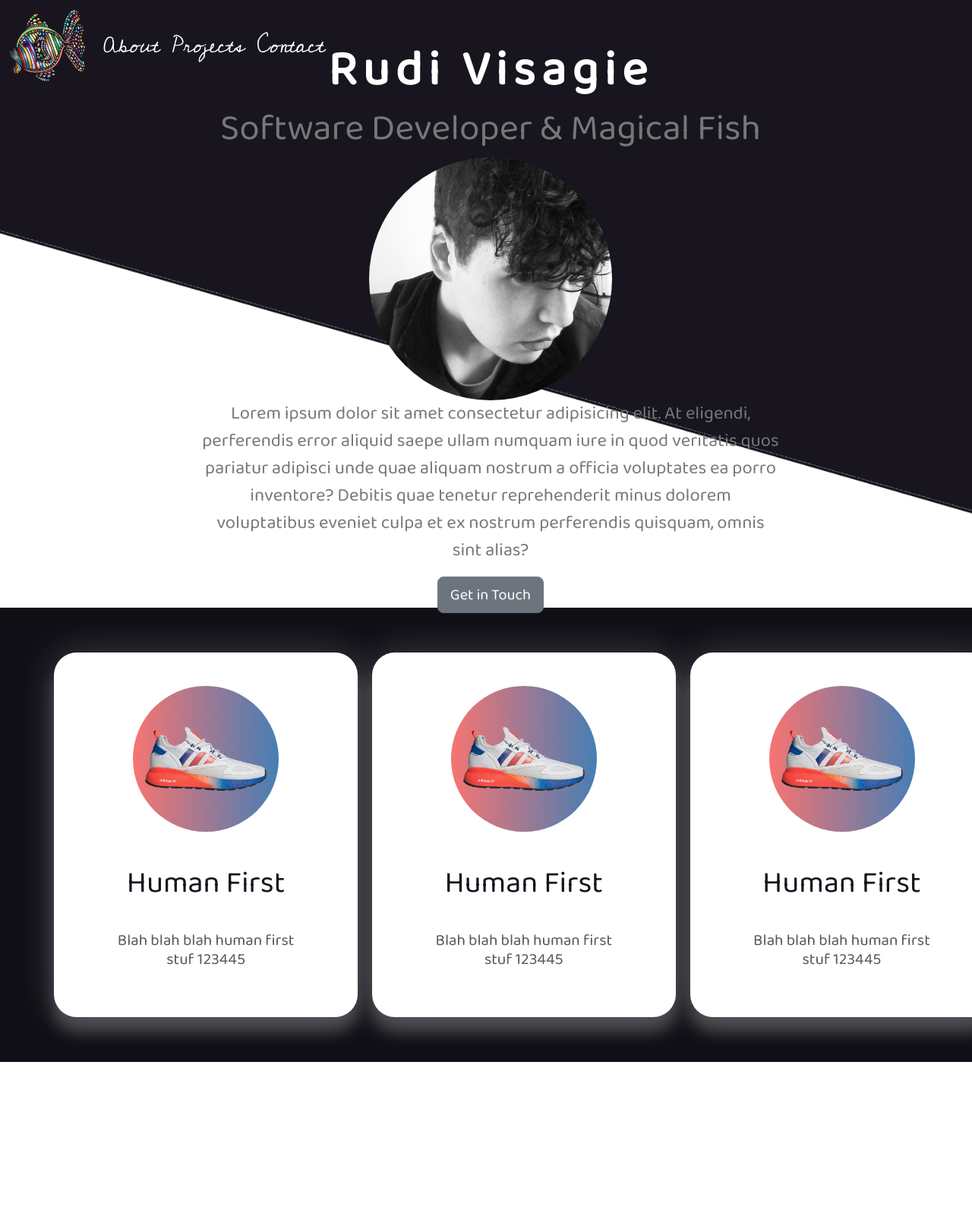
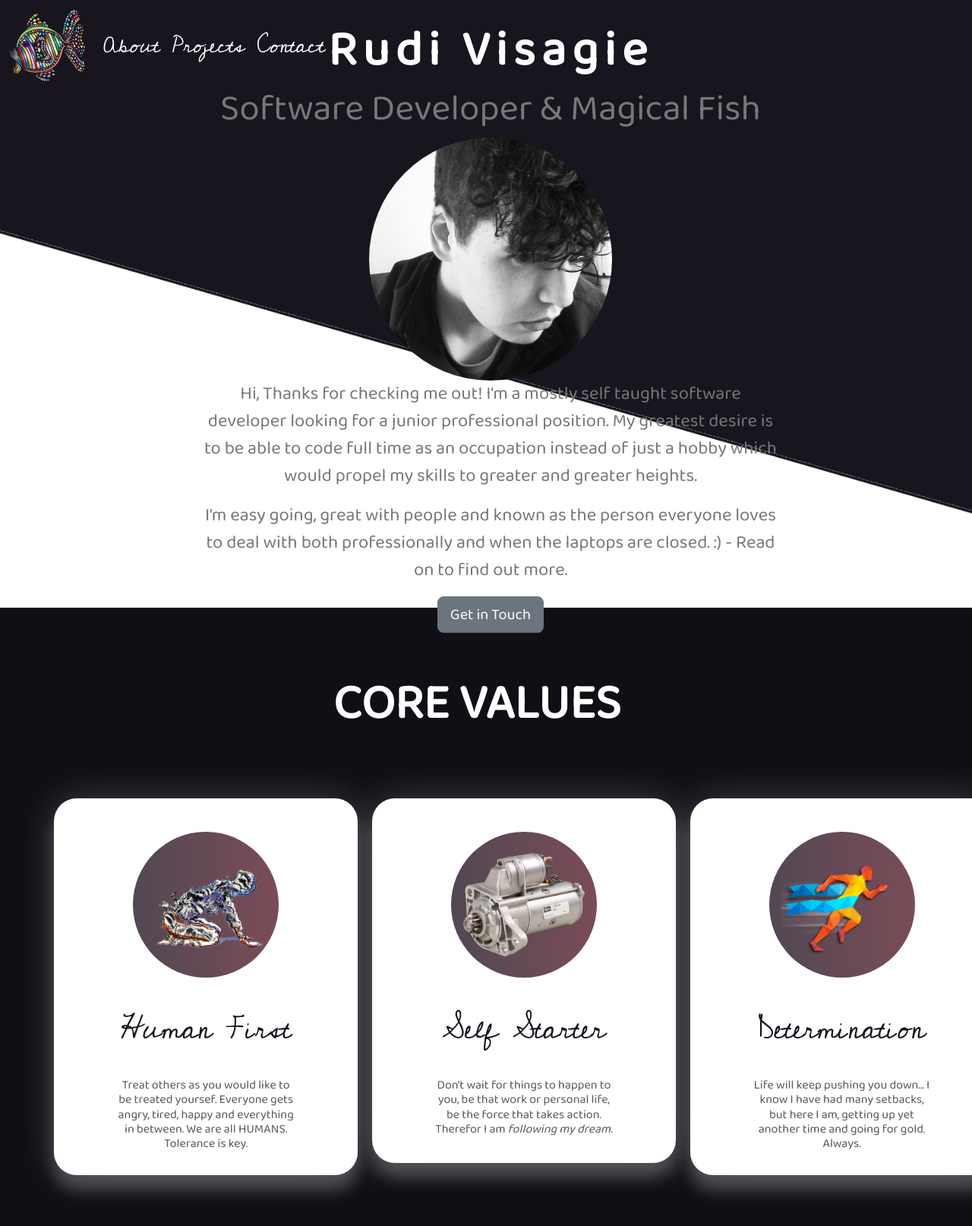
Before and after one commit to MagicFishgit/magicfish.dev, a Flask app: page /about in a window 1280 px wide. Shown: the whole page at 76% size. Before the commit the page ends 1398 px from the top, so only its background shows below. Run offline with Flask 2, Linux system fonts and the light colour scheme.

Commit message:
finished core values section

```diff
--- a/website/static/CSS/style.css
+++ b/website/static/CSS/style.css
@@ -3,10 +3,6 @@
   font-family: "Cedarville";
   src: url(../CedarvilleCursive-Regular.ttf) format("truetype");
 }
-body {
-  background: #110f16;
-}
-
 /* This pen */
 body {
   font-family: "Baloo 2", cursive;
@@ -14,6 +10,7 @@ body {
   color: #ffffff;
   text-rendering: optimizeLegibility;
   font-weight: initial;
+  background: #110f16;
 }
 
 .dark {
@@ -403,7 +400,7 @@ div h1 {
 .circle {
   width: 12rem;
   height: 12rem;
-  background: linear-gradient(to right, rgba(245, 70, 66, 0.75), rgba(8, 83, 156, 0.75));
+  background: linear-gradient(to right, rgba(22, 11, 26, 0.75), rgba(78, 16, 30, 0.75));
   position: absolute;
   border-radius: 50%;
   z-index: 1;
@@ -418,10 +415,11 @@ div h1 {
   transition: all 0.75s ease-out;
   color: #18151f;
   text-align: center;
+  font-family: Cedarville;
 }
 
 .info-3d h3 {
-  font-size: 1.3rem;
+  font-size: 1rem;
   padding: 2rem 0rem;
   color: #585858;
   font-weight: lighter;
@@ -440,4 +438,10 @@ div h1 {
   width: 10rem;
   z-index: 2;
   transition: all 0.75s ease-out;
+}
+
+.values-heading {
+  font-weight: bolder;
+  font-size: 4rem;
+  padding-top: 5rem;
 }/*# sourceMappingURL=style.css.map */
--- a/website/static/CSS/style.scss
+++ b/website/static/CSS/style.scss
@@ -2,10 +2,6 @@
     font-family: 'Cedarville';
     src: url(../CedarvilleCursive-Regular.ttf) format('truetype');
   }
-
-body{
-    background: #110f16;
-}
 
   @import url("https://fonts.googleapis.com/css2?family=Baloo+2&display=swap");
 $main-green: #79dd09 !default;
@@ -24,6 +20,7 @@ body {
 	color: #ffffff;
 	text-rendering: optimizeLegibility;
 	font-weight: initial;
+  background: #110f16;
 }
 
 .dark {
@@ -479,8 +476,8 @@ a, a:hover {
   height: 12rem;
   background: linear-gradient(
     to right,
-    rgba(245, 70, 66, 0.75),
-    rgba(8, 83, 156, 0.75)
+    rgba(22, 11, 26, 0.75),
+    rgba(78, 16, 30, 0.75)
   );
   position: absolute;
   border-radius: 50%;
@@ -496,9 +493,10 @@ a, a:hover {
   transition: all 0.75s ease-out;
   color: #18151f;
   text-align: center;
+  font-family: Cedarville;
 }
 .info-3d h3 {
-  font-size: 1.3rem;
+  font-size: 1rem;
   padding: 2rem 0rem;
   color: #585858;
   font-weight: lighter;
@@ -517,3 +515,9 @@ a, a:hover {
   z-index: 2;
   transition: all 0.75s ease-out;
 }
+
+.values-heading {
+  font-weight: bolder;
+  font-size: 4rem;
+  padding-top: 5rem;
+}
--- a/website/templates/about.html
+++ b/website/templates/about.html
@@ -11,10 +11,17 @@
                 <img src="../static/images/profilepic.jpg" alt="Photo of Rudi Visagie"
             </div>
             <p>
-                Lorem ipsum dolor sit amet consectetur adipisicing elit. At eligendi, perferendis error aliquid saepe ullam numquam iure in quod veritatis quos pariatur adipisci unde quae aliquam nostrum a
-                officia voluptates ea porro inventore? Debitis quae tenetur reprehenderit minus dolorem voluptatibus eveniet culpa et ex nostrum perferendis quisquam, omnis sint alias?
+                Hi, Thanks for checking me out! I'm a mostly self taught software developer looking for a junior professional position. My greatest desire is to be able to code full time
+                as an occupation instead of just a hobby which would propel my skills to greater and greater heights.
             </p>
+            <p>I'm easy going, great with people and known as the person everyone
+                loves to deal with both professionally and when the laptops are closed. :) - Read on to find out more.</p>
             <a href="#" class="btn btn-secondary btn-lg" role="button">Get in Touch</a>
+        </div>
+    </div>
+    <div class="row">
+        <div class="col-md-12 text-center values-heading">
+            <p>CORE VALUES</p>
         </div>
     </div>
     <div class="row">
@@ -23,11 +30,13 @@
                 <div class="card-3d">
                     <div class="values" style="perspective: 1000px;">
                         <div class="circle"></div>
-                        <img src="../static/images/adidas.png" alt="test">
+                        <img src="../static/images/human-first.png" alt="test">
                     </div>
                     <div class="info-3d">
                         <h1 class="title-3d">Human First</h1>
-                        <h3>Blah blah blah human first stuf 123445</h3>
+                        <h3>Treat others as you would like to be treated yoursef. Everyone gets angry, tired, happy and everything in between.
+                            We are all HUMANS. Tolerance is key.
+                        </h3>
                     </div>
                 </div>
             </div>
@@ -37,11 +46,13 @@
                 <div class="card-3d">
                     <div class="values" style="perspective: 1000px;">
                         <div class="circle"></div>
-                        <img src="../static/images/adidas.png" alt="test">
+                        <img src="../static/images/self-starter.png" alt="test">
                     </div>
                     <div class="info-3d">
-                        <h1 class="title-3d">Human First</h1>
-                        <h3>Blah blah blah human first stuf 123445</h3>
+                        <h1 class="title-3d">Self Starter</h1>
+                        <h3>Don't wait for things to happen to you, be that work or personal life, be the force that takes action.<br/>Therefor I am <em>following
+                            my dream.</em>
+                        </b></h3>
                     </div>
                 </div>
             </div>
@@ -51,11 +62,11 @@
                 <div class="card-3d">
                     <div class="values" style="perspective: 1000px;">
                         <div class="circle"></div>
-                        <img src="../static/images/adidas.png" alt="test">
+                        <img src="../static/images/determination.png" alt="test">
                     </div>
                     <div class="info-3d">
-                        <h1 class="title-3d">Human First</h1>
-                        <h3>Blah blah blah human first stuf 123445</h3>
+                        <h1 class="title-3d">Determination</h1>
+                        <h3>Life will keep pushing you down... I know I have had many setbacks, but here I am, getting up yet another time and going for gold. Always.</h3>
                     </div>
                 </div>
             </div>
```
Also changed, not shown: website/static/images/determination.png (added), website/static/images/human-first.png (added), website/static/images/self-starter.png (added), 1 other file.
